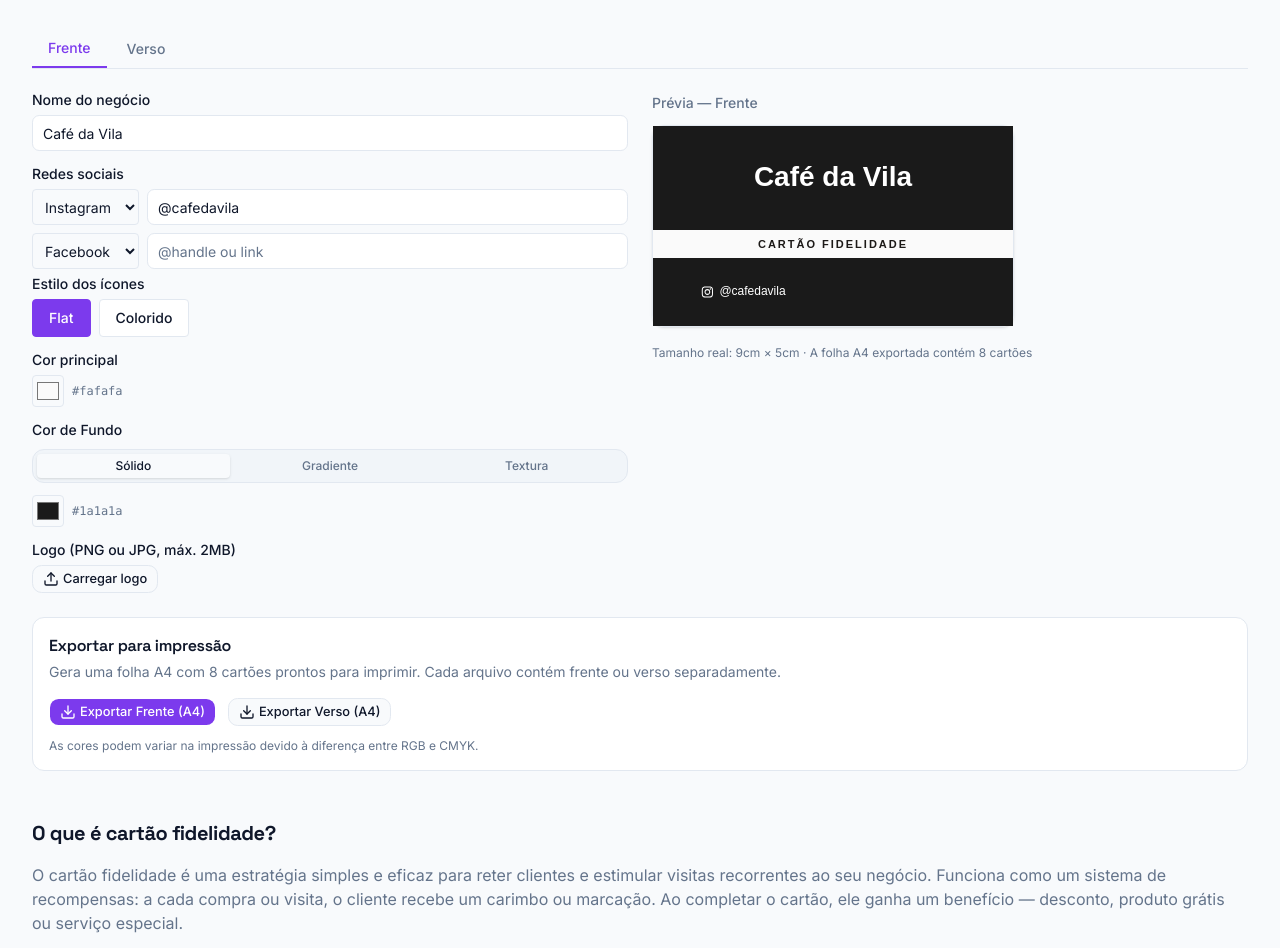
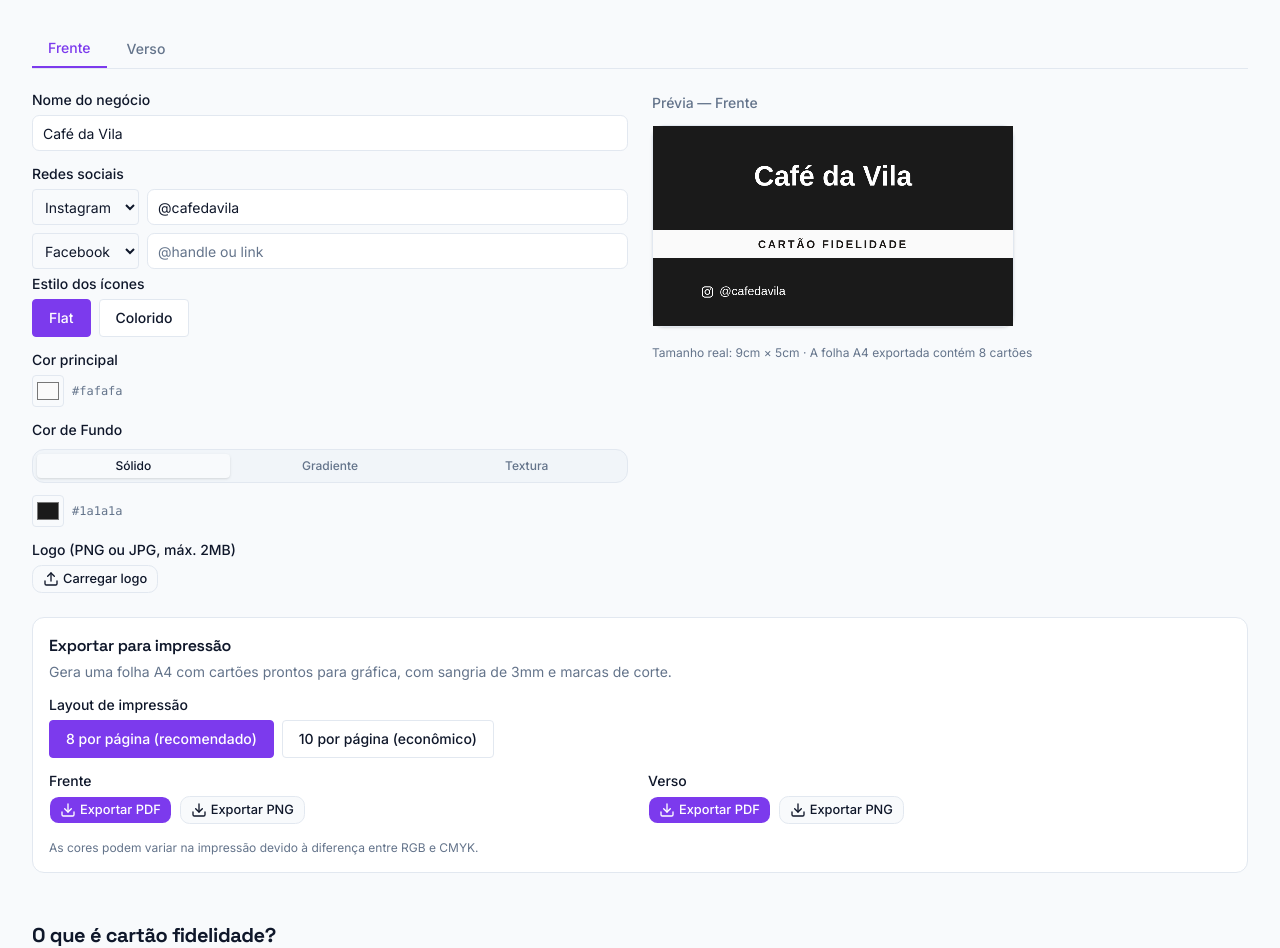
Before and after one commit to lucasparteka/ferramenta-ninja-frontend, a Next.js app: page /ferramentas/cartao-fidelidade in a window 1280 px wide. Shown: the part 482-1430 px from the top of the page. Built offline with nearby package versions, Linux system fonts and the light colour scheme.

Commit message:
melhorias export pdf e png cartao fidelidade

```diff
--- a/package.json
+++ b/package.json
@@ -8,7 +8,9 @@
 		"start": "next start",
 		"lint": "biome lint --write ./src",
 		"format": "biome format --write ./src",
-		"check": "biome check --write ./src"
+		"check": "biome check --write ./src",
+		"reindex": "jcodemunch-mcp index .",
+		"watch:index": "jcodemunch-mcp watch ."
 	},
 	"dependencies": {
 		"@base-ui/react": "^1.3.0",
--- a/src/components/tools/loyalty-card/back-canvas.tsx
+++ b/src/components/tools/loyalty-card/back-canvas.tsx
@@ -1,11 +1,16 @@
 "use client";
 
 import { forwardRef, useEffect, useImperativeHandle, useRef } from "react";
+import { CARD } from "@/lib/print/dimensions";
 import { drawBackground, drawSocialIcon } from "./front-canvas";
 import type { BackData, BackLayout, CanvasHandle, Template } from "./types";
 
-const CANVAS_WIDTH = 360;
-const CANVAS_HEIGHT = 200;
+const LOGICAL_WIDTH = 360;
+const LOGICAL_HEIGHT = 200;
+const CANVAS_WIDTH = CARD.width;
+const CANVAS_HEIGHT = CARD.height;
+const SCALE_X = CANVAS_WIDTH / LOGICAL_WIDTH;
+const SCALE_Y = CANVAS_HEIGHT / LOGICAL_HEIGHT;
 
 type BackCanvasProps = {
 	backData: BackData;
@@ -505,10 +510,13 @@ export const BackCanvas = forwardRef<CanvasHandle, BackCanvasProps>(
 			if (!ctx) return;
 
 			ctx.clearRect(0, 0, CANVAS_WIDTH, CANVAS_HEIGHT);
-			drawBackground(ctx, backData.background, CANVAS_WIDTH, CANVAS_HEIGHT);
+			ctx.save();
+			ctx.scale(SCALE_X, SCALE_Y);
+			drawBackground(ctx, backData.background, LOGICAL_WIDTH, LOGICAL_HEIGHT);
 
 			const renderLayout = BACK_LAYOUTS[template.backLayout];
-			renderLayout(ctx, backData, CANVAS_WIDTH, CANVAS_HEIGHT);
+			renderLayout(ctx, backData, LOGICAL_WIDTH, LOGICAL_HEIGHT);
+			ctx.restore();
 		}, [backData, template]);
 
 		return (
@@ -521,7 +529,7 @@ export const BackCanvas = forwardRef<CanvasHandle, BackCanvasProps>(
 					width={CANVAS_WIDTH}
 					height={CANVAS_HEIGHT}
 					aria-label="Prévia do verso do cartão fidelidade com área de carimbos"
-					style={{ display: "block" }}
+					style={{ display: "block", width: `${LOGICAL_WIDTH}px`, height: `${LOGICAL_HEIGHT}px` }}
 				/>
 			</div>
 		);
--- a/src/components/tools/loyalty-card/export-panel.tsx
+++ b/src/components/tools/loyalty-card/export-panel.tsx
@@ -2,33 +2,92 @@
 
 import { Download } from "lucide-react";
 import { Button } from "@/components/ui/button";
+import { Label } from "@/components/ui/label";
+import type { LayoutMode } from "./types";
 
 type ExportPanelProps = {
-	onExportFront: () => void;
-	onExportBack: () => void;
+	layoutMode: LayoutMode;
+	onLayoutChange: (mode: LayoutMode) => void;
+	onExportFrontPdf: () => void;
+	onExportFrontPng: () => void;
+	onExportBackPdf: () => void;
+	onExportBackPng: () => void;
 };
 
-export function ExportPanel({ onExportFront, onExportBack }: ExportPanelProps) {
+export function ExportPanel({
+	layoutMode,
+	onLayoutChange,
+	onExportFrontPdf,
+	onExportFrontPng,
+	onExportBackPdf,
+	onExportBackPng,
+}: ExportPanelProps) {
 	return (
-		<div className="rounded-lg border border-border bg-card p-4">
+		<div className="space-y-4 rounded-lg border border-border bg-card p-4">
+			<div>
 				<h3 className="mb-1 font-semibold text-foreground">
 					Exportar para impressão
 				</h3>
-			<p className="mb-4 text-sm text-muted-foreground">
-				Gera uma folha A4 com 8 cartões prontos para imprimir. Cada arquivo
-				contém frente ou verso separadamente.
+				<p className="text-sm text-muted-foreground">
+					Gera uma folha A4 com cartões prontos para gráfica, com sangria de
+					3mm e marcas de corte.
 				</p>
-			<div className="flex flex-wrap gap-3">
-				<Button onClick={onExportFront} variant="default" size="sm">
+			</div>
+
+			<div className="space-y-2">
+				<Label>Layout de impressão</Label>
+				<div className="flex flex-wrap gap-2">
+					{(["8", "10"] as LayoutMode[]).map((mode) => (
+						<button
+							key={mode}
+							type="button"
+							onClick={() => onLayoutChange(mode)}
+							aria-pressed={layoutMode === mode}
+							className={`rounded border px-4 py-2 text-sm font-medium transition-colors focus-visible:outline-none focus-visible:ring-2 focus-visible:ring-ring ${
+								layoutMode === mode
+									? "border-primary bg-primary text-primary-foreground"
+									: "border-border bg-card text-foreground hover:bg-muted"
+							}`}
+						>
+							{mode === "8"
+								? "8 por página (recomendado)"
+								: "10 por página (econômico)"}
+						</button>
+					))}
+				</div>
+			</div>
+
+			<div className="grid gap-4 sm:grid-cols-2">
+				<div className="space-y-2">
+					<Label>Frente</Label>
+					<div className="flex flex-wrap gap-2">
+						<Button onClick={onExportFrontPdf} variant="default" size="sm">
 							<Download className="size-4" />
-					Exportar Frente (A4)
+							Exportar PDF
 						</Button>
-				<Button onClick={onExportBack} variant="outline" size="sm">
+						<Button onClick={onExportFrontPng} variant="outline" size="sm">
 							<Download className="size-4" />
-					Exportar Verso (A4)
+							Exportar PNG
 						</Button>
 					</div>
-			<p className="mt-3 text-xs text-muted-foreground">
+				</div>
+
+				<div className="space-y-2">
+					<Label>Verso</Label>
+					<div className="flex flex-wrap gap-2">
+						<Button onClick={onExportBackPdf} variant="default" size="sm">
+							<Download className="size-4" />
+							Exportar PDF
+						</Button>
+						<Button onClick={onExportBackPng} variant="outline" size="sm">
+							<Download className="size-4" />
+							Exportar PNG
+						</Button>
+					</div>
+				</div>
+			</div>
+
+			<p className="text-xs text-muted-foreground">
 				As cores podem variar na impressão devido à diferença entre RGB e CMYK.
 			</p>
 		</div>
--- a/src/components/tools/loyalty-card/front-canvas.tsx
+++ b/src/components/tools/loyalty-card/front-canvas.tsx
@@ -2,6 +2,7 @@
 
 import { forwardRef, useEffect, useImperativeHandle, useRef } from "react";
 import { siFacebook, siInstagram, siTiktok, siWhatsapp } from "simple-icons";
+import { CARD } from "@/lib/print/dimensions";
 import type {
 	Background,
 	CanvasHandle,
@@ -22,8 +23,12 @@ const SOCIAL_ICONS: Record<SocialNetwork, BrandIcon | null> = {
 	website: null,
 };
 
-const CANVAS_WIDTH = 360;
-const CANVAS_HEIGHT = 200;
+const LOGICAL_WIDTH = 360;
+const LOGICAL_HEIGHT = 200;
+const CANVAS_WIDTH = CARD.width;
+const CANVAS_HEIGHT = CARD.height;
+const SCALE_X = CANVAS_WIDTH / LOGICAL_WIDTH;
+const SCALE_Y = CANVAS_HEIGHT / LOGICAL_HEIGHT;
 
 type FrontCanvasProps = {
 	frontData: FrontData;
@@ -47,10 +52,13 @@ export const FrontCanvas = forwardRef<CanvasHandle, FrontCanvasProps>(
 			if (!ctx) return;
 
 			ctx.clearRect(0, 0, CANVAS_WIDTH, CANVAS_HEIGHT);
-			drawBackground(ctx, frontData.background, CANVAS_WIDTH, CANVAS_HEIGHT);
+			ctx.save();
+			ctx.scale(SCALE_X, SCALE_Y);
+			drawBackground(ctx, frontData.background, LOGICAL_WIDTH, LOGICAL_HEIGHT);
 
 			const renderLayout = FRONT_LAYOUTS[template.frontLayout];
-			renderLayout(ctx, frontData, CANVAS_WIDTH, CANVAS_HEIGHT);
+			renderLayout(ctx, frontData, LOGICAL_WIDTH, LOGICAL_HEIGHT);
+			ctx.restore();
 		}, [frontData, template]);
 
 		return (
@@ -63,7 +71,7 @@ export const FrontCanvas = forwardRef<CanvasHandle, FrontCanvasProps>(
 					width={CANVAS_WIDTH}
 					height={CANVAS_HEIGHT}
 					aria-label="Prévia da frente do cartão fidelidade"
-					style={{ display: "block" }}
+					style={{ display: "block", width: `${LOGICAL_WIDTH}px`, height: `${LOGICAL_HEIGHT}px` }}
 				/>
 			</div>
 		);
--- a/src/components/tools/loyalty-card/loyalty-card-editor.tsx
+++ b/src/components/tools/loyalty-card/loyalty-card-editor.tsx
@@ -5,6 +5,8 @@ import { useRef, useState } from "react";
 import { Button } from "@/components/ui/button";
 import { Input } from "@/components/ui/input";
 import { Label } from "@/components/ui/label";
+import { exportPdf } from "@/lib/print/export-pdf";
+import { exportPng } from "@/lib/print/export-png";
 import { BackCanvas } from "./back-canvas";
 import { ExportPanel } from "./export-panel";
 import { FrontCanvas } from "./front-canvas";
@@ -16,6 +18,7 @@ import type {
 	CanvasHandle,
 	FrontData,
 	GradientDirection,
+	LayoutMode,
 	SocialIconStyle,
 	SocialNetwork,
 	StampCount,
@@ -57,59 +60,6 @@ function buildDefaultBackData(templateId: string): BackData {
 	};
 }
 
-function loadImage(src: string): Promise<HTMLImageElement> {
-	return new Promise((resolve, reject) => {
-		const img = new Image();
-		img.onload = () => resolve(img);
-		img.onerror = reject;
-		img.src = src;
-	});
-}
-
-async function buildA4Sheet(cardDataUrl: string): Promise<HTMLCanvasElement> {
-	const A4_W = 2480;
-	const A4_H = 3508;
-	const CARD_W = 1080;
-	const CARD_H = 600;
-	const COLS = 2;
-	const ROWS = 4;
-	const GAP_X = Math.floor((A4_W - COLS * CARD_W) / (COLS + 1));
-	const GAP_Y = Math.floor((A4_H - ROWS * CARD_H) / (ROWS + 1));
-
-	const sheet = document.createElement("canvas");
-	sheet.width = A4_W;
-	sheet.height = A4_H;
-	const ctx = sheet.getContext("2d");
-	if (!ctx) return sheet;
-
-	ctx.fillStyle = "#ffffff";
-	ctx.fillRect(0, 0, A4_W, A4_H);
-
-	const img = await loadImage(cardDataUrl);
-
-	for (let row = 0; row < ROWS; row++) {
-		for (let col = 0; col < COLS; col++) {
-			const x = GAP_X + col * (CARD_W + GAP_X);
-			const y = GAP_Y + row * (CARD_H + GAP_Y);
-			ctx.drawImage(img, x, y, CARD_W, CARD_H);
-
-			ctx.strokeStyle = "#cccccc";
-			ctx.lineWidth = 1;
-			ctx.setLineDash([6, 4]);
-			ctx.strokeRect(x - 1, y - 1, CARD_W + 2, CARD_H + 2);
-			ctx.setLineDash([]);
-		}
-	}
-
-	return sheet;
-}
-
-function downloadCanvas(canvas: HTMLCanvasElement, filename: string) {
-	const link = document.createElement("a");
-	link.href = canvas.toDataURL("image/png");
-	link.download = filename;
-	link.click();
-}
 
 type BackgroundPickerProps = {
 	value: Background;
@@ -304,6 +254,7 @@ export function LoyaltyCardEditor() {
 		buildDefaultBackData("classico"),
 	);
 	const [activeTab, setActiveTab] = useState<"frente" | "verso">("frente");
+	const [layoutMode, setLayoutMode] = useState<LayoutMode>("8");
 	const [logoError, setLogoError] = useState("");
 
 	const frontCanvasRef = useRef<CanvasHandle>(null);
@@ -366,18 +317,28 @@ export function LoyaltyCardEditor() {
 		});
 	}
 
-	async function handleExportFront() {
+	async function handleExportFrontPdf() {
 		const dataUrl = frontCanvasRef.current?.getDataURL();
 		if (!dataUrl) return;
-		const sheet = await buildA4Sheet(dataUrl);
-		downloadCanvas(sheet, "cartao-fidelidade-frente.png");
+		await exportPdf(dataUrl, "cartao-fidelidade-frente.pdf", layoutMode);
 	}
 
-	async function handleExportBack() {
+	async function handleExportFrontPng() {
+		const dataUrl = frontCanvasRef.current?.getDataURL();
+		if (!dataUrl) return;
+		await exportPng(dataUrl, "cartao-fidelidade-frente.png", layoutMode);
+	}
+
+	async function handleExportBackPdf() {
 		const dataUrl = backCanvasRef.current?.getDataURL();
 		if (!dataUrl) return;
-		const sheet = await buildA4Sheet(dataUrl);
-		downloadCanvas(sheet, "cartao-fidelidade-verso.png");
+		await exportPdf(dataUrl, "cartao-fidelidade-verso.pdf", layoutMode);
+	}
+
+	async function handleExportBackPng() {
+		const dataUrl = backCanvasRef.current?.getDataURL();
+		if (!dataUrl) return;
+		await exportPng(dataUrl, "cartao-fidelidade-verso.png", layoutMode);
 	}
 
 	return (
@@ -928,14 +889,19 @@ export function LoyaltyCardEditor() {
 						/>
 					</div>
 					<p className="text-xs text-muted-foreground">
-						Tamanho real: 9cm × 5cm · A folha A4 exportada contém 8 cartões
+						Tamanho real: 9cm × 5cm · A folha A4 exportada contém {layoutMode}{" "}
+						cartões
 					</p>
 				</div>
 			</div>
 
 			<ExportPanel
-				onExportFront={handleExportFront}
-				onExportBack={handleExportBack}
+				layoutMode={layoutMode}
+				onLayoutChange={setLayoutMode}
+				onExportFrontPdf={handleExportFrontPdf}
+				onExportFrontPng={handleExportFrontPng}
+				onExportBackPdf={handleExportBackPdf}
+				onExportBackPng={handleExportBackPng}
 			/>
 		</div>
 	);
--- a/src/components/tools/loyalty-card/types.ts
+++ b/src/components/tools/loyalty-card/types.ts
@@ -72,3 +72,5 @@ export type BackData = {
 export type CanvasHandle = {
 	getDataURL: () => string;
 };
+
+export type LayoutMode = "8" | "10";
--- /dev/null
+++ b/src/lib/print/dimensions.ts
@@ -0,0 +1,21 @@
+export function cmToPx(cm: number): number {
+	return Math.round((cm / 2.54) * 300)
+}
+
+export function cmToPt(cm: number): number {
+	return (cm / 2.54) * 72
+}
+
+export const CARD = {
+	width: 1063,
+	height: 591,
+	bleedWidth: 1134,
+	bleedHeight: 661,
+} as const
+
+export const BLEED_PX = 35
+
+export const A4_PX = { width: 2480, height: 3508 } as const
+export const A4_PT = { width: 595.28, height: 841.89 } as const
+export const CARD_PT = { bleedWidth: 272.13, bleedHeight: 158.74 } as const
+export const BLEED_PT = (0.3 / 2.54) * 72
--- /dev/null
+++ b/src/lib/print/export-pdf.ts
@@ -0,0 +1,50 @@
+import { A4_PT, BLEED_PT, CARD_PT } from "./dimensions"
+import { generateA4GridPt, type LayoutMode } from "./layout"
+
+export async function exportPdf(
+	cardDataUrl: string,
+	filename: string,
+	mode: LayoutMode,
+): Promise<void> {
+	const { PDFDocument, rgb } = await import("pdf-lib")
+
+	const doc = await PDFDocument.create()
+	const page = doc.addPage([A4_PT.width, A4_PT.height])
+
+	const base64 = cardDataUrl.split(",")[1]
+	if (!base64) throw new Error("Invalid card data URL")
+
+	const pngBytes = Uint8Array.from(atob(base64), (c) => c.charCodeAt(0))
+	const pngImage = await doc.embedPng(pngBytes)
+
+	const positions = generateA4GridPt(mode)
+
+	for (const { x, y } of positions) {
+		page.drawImage(pngImage, {
+			x: x + BLEED_PT,
+			y: y + BLEED_PT,
+			width: CARD_PT.bleedWidth - BLEED_PT * 2,
+			height: CARD_PT.bleedHeight - BLEED_PT * 2,
+		})
+
+		page.drawRectangle({
+			x: x + BLEED_PT,
+			y: y + BLEED_PT,
+			width: CARD_PT.bleedWidth - BLEED_PT * 2,
+			height: CARD_PT.bleedHeight - BLEED_PT * 2,
+			borderColor: rgb(0.7, 0.7, 0.7),
+			borderWidth: 0.5,
+			color: undefined,
+			opacity: 0,
+		})
+	}
+
+	const bytes = await doc.save()
+	const blob = new Blob([new Uint8Array(bytes)], { type: "application/pdf" })
+	const url = URL.createObjectURL(blob)
+	const link = document.createElement("a")
+	link.href = url
+	link.download = filename
+	link.click()
+	URL.revokeObjectURL(url)
+}
--- /dev/null
+++ b/src/lib/print/export-png.ts
@@ -0,0 +1,43 @@
+import { A4_PX, BLEED_PX, CARD } from "./dimensions"
+import { generateA4GridPx, type LayoutMode } from "./layout"
+
+function loadImage(src: string): Promise<HTMLImageElement> {
+	return new Promise((resolve, reject) => {
+		const img = new Image()
+		img.onload = () => resolve(img)
+		img.onerror = reject
+		img.src = src
+	})
+}
+
+export async function exportPng(
+	cardDataUrl: string,
+	filename: string,
+	mode: LayoutMode,
+): Promise<void> {
+	const positions = generateA4GridPx(mode)
+	const sheet = document.createElement("canvas")
+	sheet.width = A4_PX.width
+	sheet.height = A4_PX.height
+	const ctx = sheet.getContext("2d")
+	if (!ctx) throw new Error("Could not get canvas context")
+
+	ctx.fillStyle = "#ffffff"
+	ctx.fillRect(0, 0, A4_PX.width, A4_PX.height)
+
+	const img = await loadImage(cardDataUrl)
+
+	for (const { x, y } of positions) {
+		ctx.drawImage(img, x + BLEED_PX, y + BLEED_PX, CARD.width, CARD.height)
+		ctx.strokeStyle = "#aaaaaa"
+		ctx.lineWidth = 2
+		ctx.setLineDash([8, 5])
+		ctx.strokeRect(x + BLEED_PX, y + BLEED_PX, CARD.width, CARD.height)
+		ctx.setLineDash([])
+	}
+
+	const link = document.createElement("a")
+	link.href = sheet.toDataURL("image/png")
+	link.download = filename
+	link.click()
+}
```
Also changed, not shown: src/app/CLAUDE.md (added, +44 -0 lines), src/components/CLAUDE.md (added, +58 -0 lines), src/lib/print/layout.ts (added, +41 -0 lines), 1 other file (tests, documents, lock files or other folders). Lines whose indentation alone changed are shown as unchanged.
